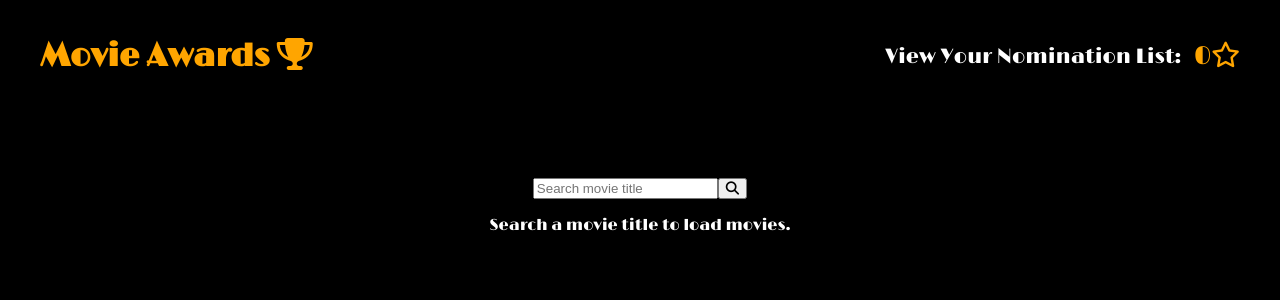
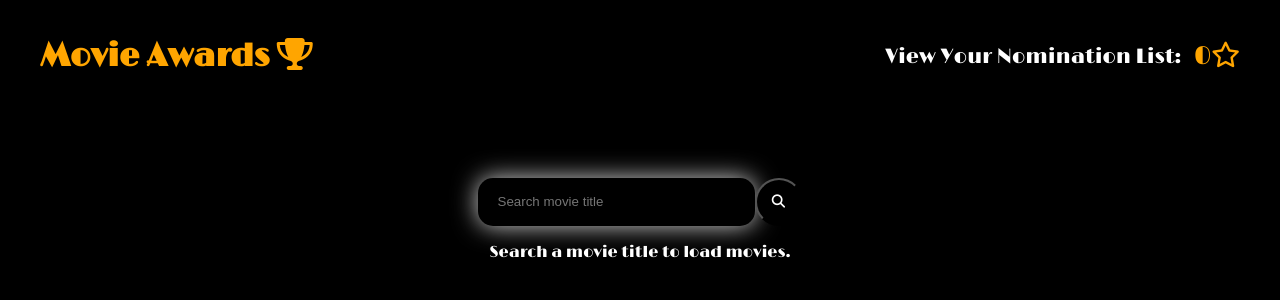
Before and after one commit to vtellez1/omdbmovies, a React (Create React App) app: page / in a window 1280 px wide. Shown: the top 300 px of the page. Built offline with nearby package versions, Linux system fonts and the light colour scheme.

Commit message:
styled search bar

```diff
--- a/src/components/searchBar/searchBar.component.jsx
+++ b/src/components/searchBar/searchBar.component.jsx
@@ -2,6 +2,8 @@ import React, { useState } from 'react';
 import { connect } from 'react-redux';
 
 import { fetchMovies } from '../../redux/movies/movies.actions';
+
+import { InputStyled, SearchButton } from './searchBar.styles'
 
 const SearchBar = ({ fetchMovies }) => {
 
@@ -21,7 +23,7 @@ const SearchBar = ({ fetchMovies }) => {
     return(
       <div>
         <form onSubmit={handleSubmit}>
-            <input
+            <InputStyled
             name='title'
             type='title'
             label='title'
@@ -29,7 +31,7 @@ const SearchBar = ({ fetchMovies }) => {
             onChange={handleChange}
             required
             minLength="3"/>
-        <button><i class="fas fa-search"></i></button>
+        <SearchButton><i class="fas fa-search"></i></SearchButton>
         </form>
 
     </div>
--- /dev/null
+++ b/src/components/searchBar/searchBar.styles.jsx
@@ -0,0 +1,20 @@
+import styled from 'styled-components';
+
+export const InputStyled = styled.input`
+    height: 3rem;
+    background: black;
+    color: white;
+    outline: none;
+    border: none;
+    padding: 0 80px 0 20px;
+    border-radius: 15px;
+    box-shadow: 0 0 25px 0 lightgray, 0 20px 25px 0 rgba(0, 0, 0, 0.2);
+`
+
+export const SearchButton = styled.button`
+    height: 3rem;
+    width: 3rem;
+    border-radius: 50%;
+    background: black;
+    color: white;
+`
```
